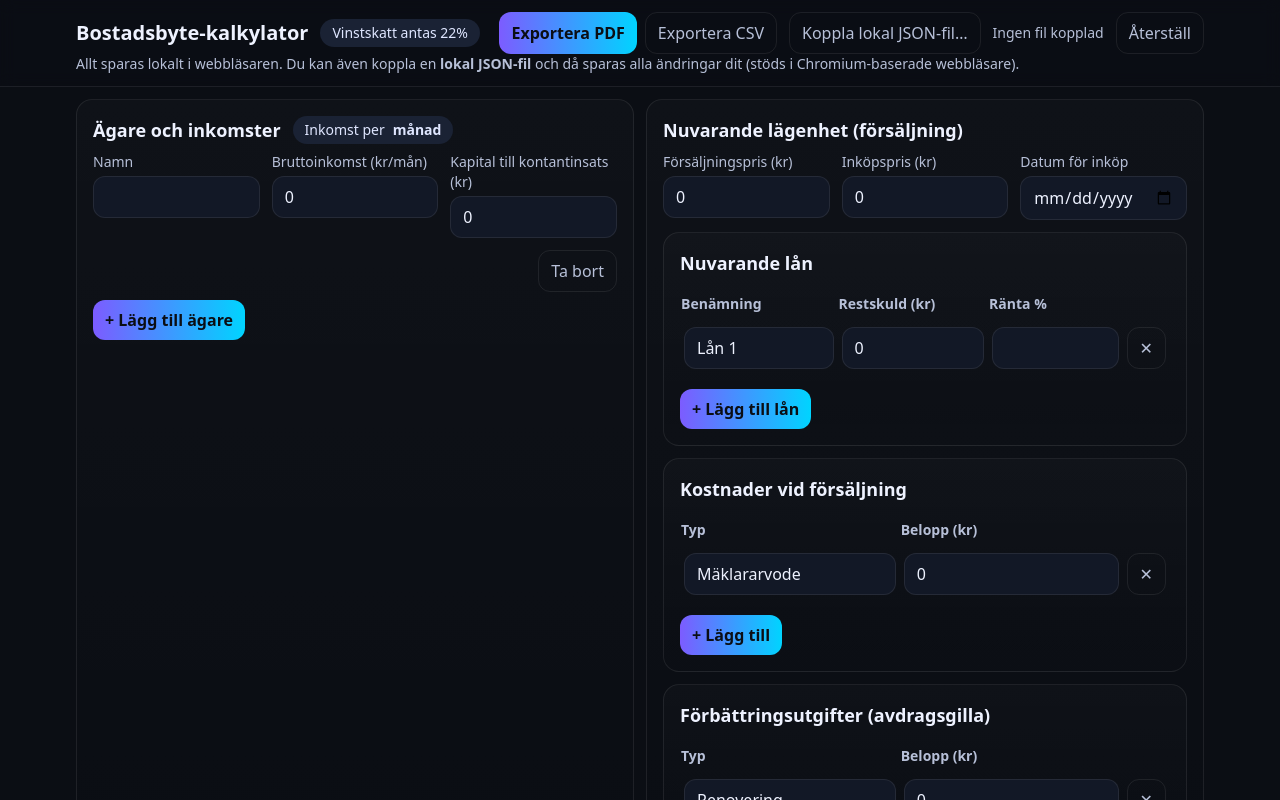
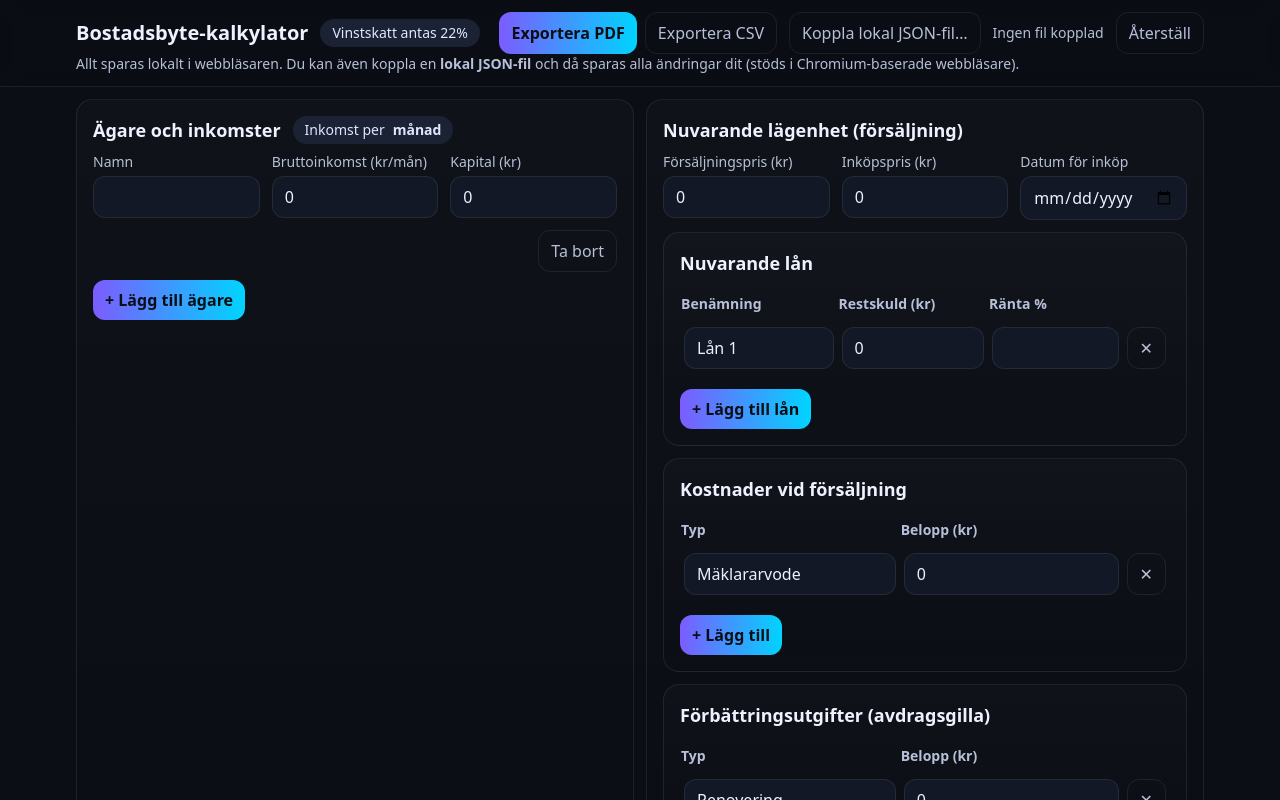
Before and after one commit to bombsimon/bostadsbyte-kalkylator, a React (Vite) app: page / in a window 1280 px wide. Shown: the top 800 px of the page. Built offline with nearby package versions, Linux system fonts and the light colour scheme.

Commit message:
Make lable shorter

```diff
--- a/src/components/Owners.tsx
+++ b/src/components/Owners.tsx
@@ -43,7 +43,7 @@ export default function Owners({
             />
           </div>
           <div>
-            <div className="label mb-1">Kapital till kontantinsats (kr)</div>
+            <div className="label mb-1">Kapital (kr)</div>
             <input
               className="input"
               type="number"
```
